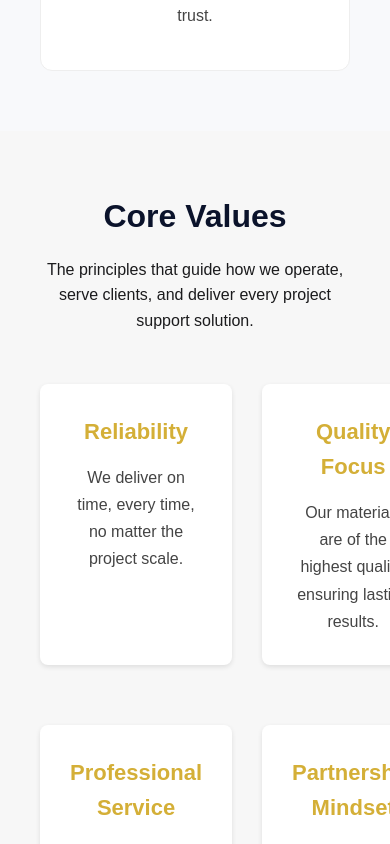
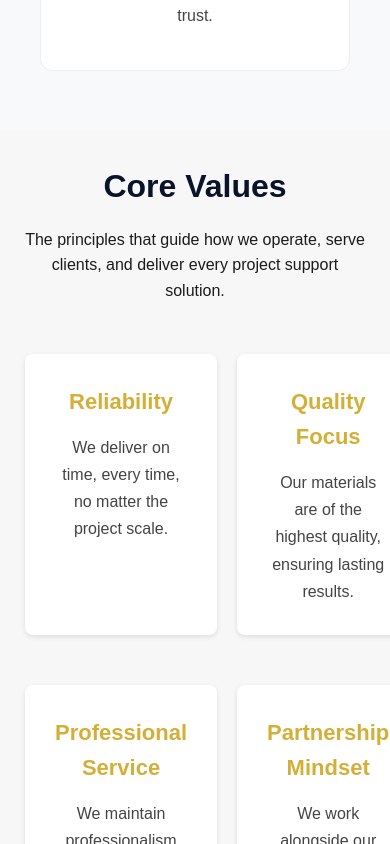
Before and after one commit to theblacktallguy/SM-Ridge-Materials, a React (Vite) app: page /about in a window 390 px wide. Shown: the part 2880-3724 px from the top of the page. Built offline with nearby package versions, Linux system fonts and the light colour scheme; some icons are missing.

Commit message:
Rebuild about supply Section

```diff
--- a/src/styles/about.css
+++ b/src/styles/about.css
@@ -285,6 +285,14 @@
 @media (max-width: 768px) {
   .core-values__grid {
     grid-template-columns: 1fr 1fr; /* Stack 2 columns on mobile */
+    width: 100%;
+    margin: 0 auto;
+    padding: 0 5px;
+    gap: 20px;
+  }
+
+  .core-values {
+    padding: 30px 0;
   }
 
   .core-value-card {
@@ -342,6 +350,14 @@
 @media (max-width: 768px) {
   .supply-grid {
     grid-template-columns: 1fr 1fr; /* Stack 2 columns on mobile */
+    width: 100%;
+    margin: 0 auto;
+    padding: 0 5px;
+    gap: 20px;
+  }
+
+  .what-we-supply {
+    padding: 30px 0;
   }
 
   .supply-card {
```
